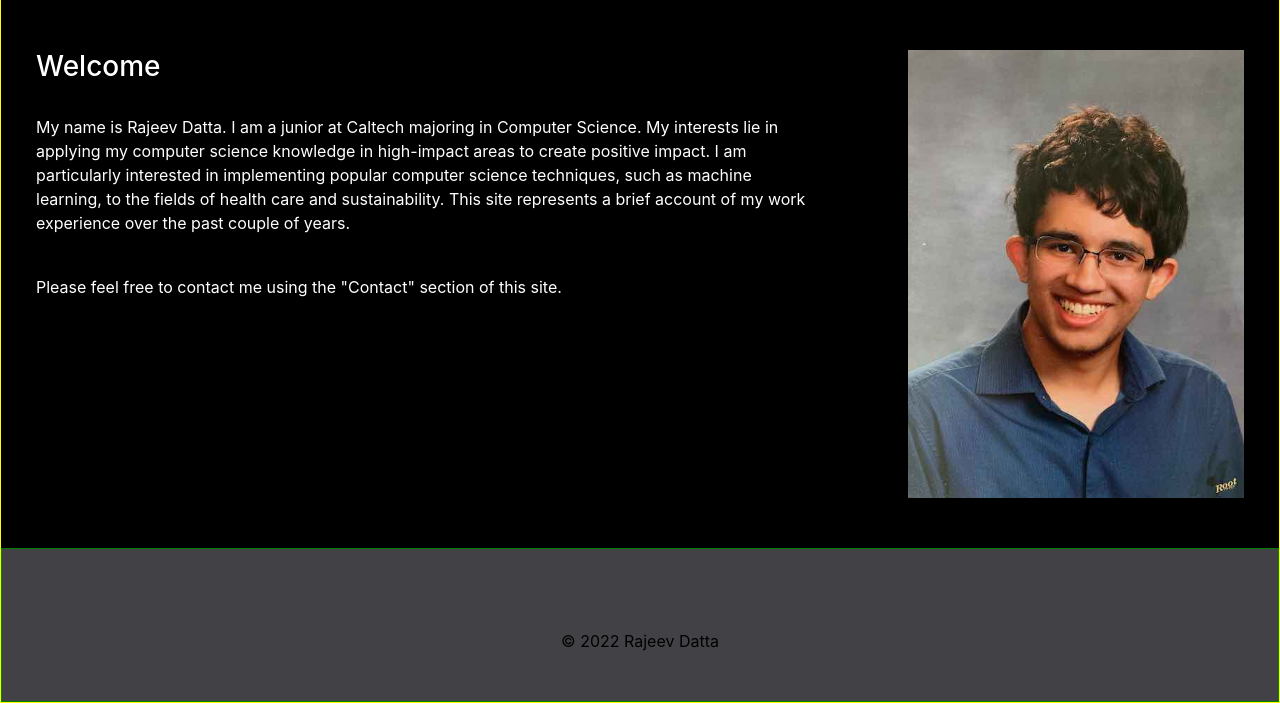
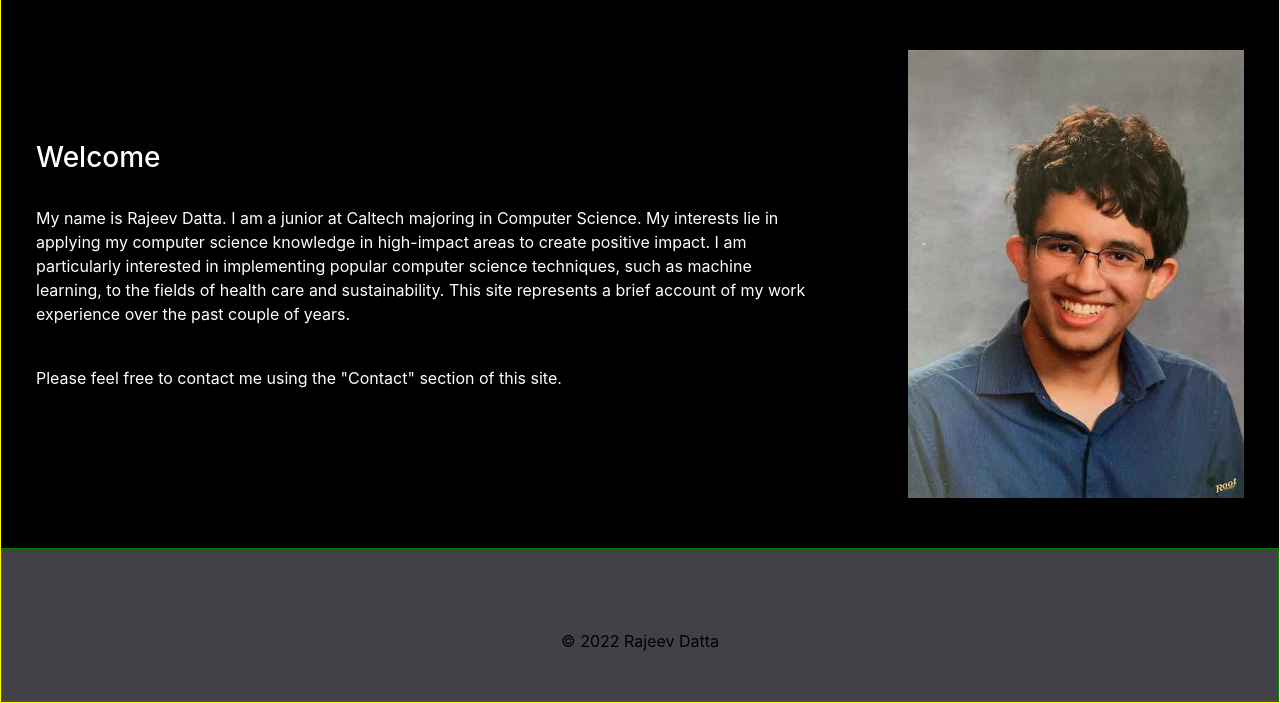
Before and after one commit to rajeev-datta/rajeev-datta.github.io, a Jekyll site: the page index.html, which Jekyll copies as it is, in a window 1280 px wide. Shown: the part 279-982 px from the top of the page. Built offline with Jekyll 4.4.1, drawn with Linux system fonts in a browser that asks for light colours.

Commit message:
about section

```diff
--- a/index.html
+++ b/index.html
@@ -34,7 +34,7 @@
       <div id="about">
         <div class="row d-flex h-400">
           <!-- left side -->
-          <div class="col-lg-8 col-md-8 col-sm-12" id="intro">
+          <div class="col-lg-8 col-md-8 col-sm-12 justify-content-center align-self-center" id="intro">
             <h3>Welcome</h3>
             <br>
             <p>
```
